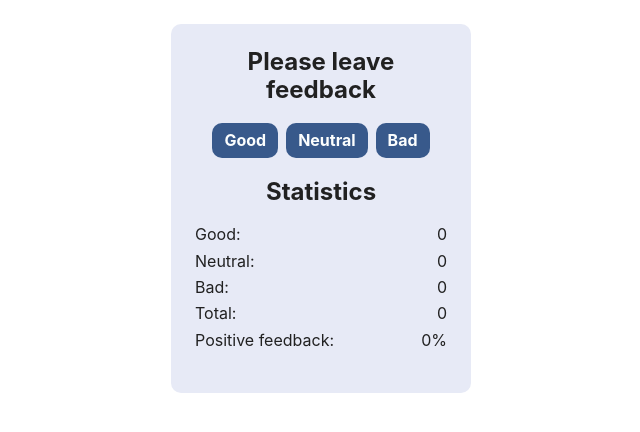
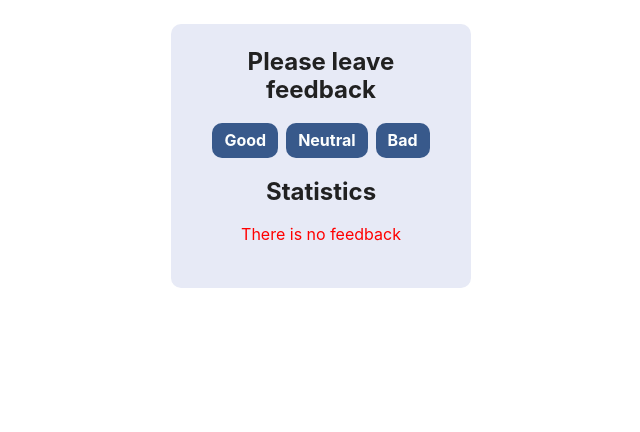
Before and after one commit to sandra-selezen/goit-react-hw-04-feedback, a React (Create React App) app: page / in a window 1280 px wide. Shown: the top 432 px of the page, without its empty margins (319-959 px from the left). Built offline with nearby package versions, Linux system fonts and the light colour scheme.

Commit message:
Update App.js
Adds setPositivePercentage

```diff
--- a/src/components/App.js
+++ b/src/components/App.js
@@ -35,13 +35,9 @@ export const App = () => {
     setTotal(total => good + bad + neutral)
   }, [good, neutral, bad]);
 
-
-  // const positivePercentage = () => {
-
-  //   const positivePercentage = Number(((good / totalFeedback()) * 100).toFixed());
-  //   return positivePercentage;
-  // }
-
+  useEffect(() => {
+    setPositivePercentage(positivePercentage => Number(((good / total) * 100).toFixed()))
+  }, [good, total]);
 
     return (
       <Layout>
@@ -49,14 +45,10 @@ export const App = () => {
           <FeedbackOptions options={["good", "neutral", "bad"]} onClick={onLeaveFeedback} />
         </Section>
         <Section title="Statistics">
-          <Statistics good={good} neutral={neutral} bad={bad} total={total} positivePercentage={positivePercentage} />
+          {total !== 0
+            ? <Statistics good={good} neutral={neutral} bad={bad} total={total} positivePercentage={positivePercentage} />
+            : <Notification message="There is no feedback" />}
         </Section>
-        {/* <Section title="Statistics">
-          {totalFeedback() !== 0
-            ? <Statistics good={good} neutral={neutral} bad={bad}  />
-            : <Notification message="There is no feedback" />
-          }
-        </Section> */}
         <GlobalStyle />
       </Layout>
   );
```
